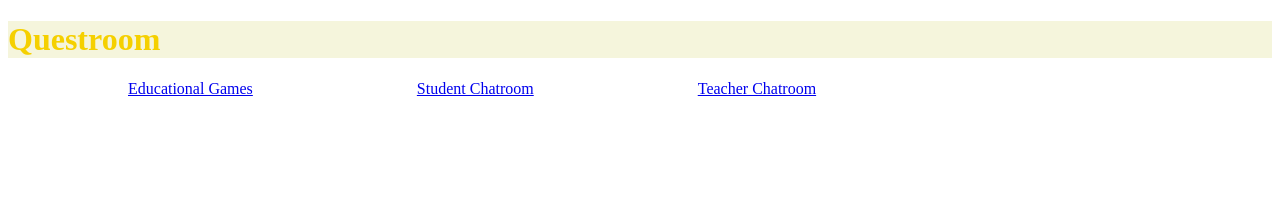
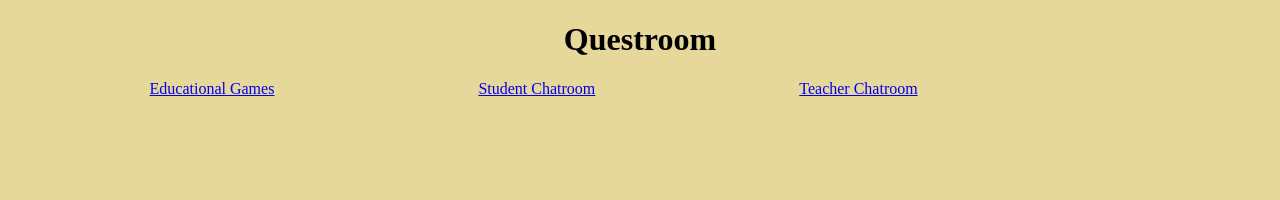
Before and after one commit to Lara7000/Questroom, a plain HTML site: page HomepageHTML.html in a window 1280 px wide. Drawn offline with Linux system fonts and the light colour scheme.

Commit message:
Add files via upload

```diff
--- a/CountdownCSS.css
+++ b/CountdownCSS.css
@@ -1,4 +1,5 @@
 body {
     text-align: center;
     font-size: 18px;
+    background-color: #e6d89a;
 }
--- a/HomepageCSS.css
+++ b/HomepageCSS.css
@@ -1 +1,4 @@
-/*nothing yet*/
+div {
+    margin: 0 auto;
+    background-color: #d91d97;
+}
--- a/HomepageHTML.html
+++ b/HomepageHTML.html
@@ -2,25 +2,23 @@
 <html>
 <head>
 <style>
-    li{ padding: 80px;
+    li{ padding: 100px;
         display:inline;
        margin-top: 15px;
-
-        color:honeydew;
-    }
+       text-align: center;
+        }
     ul{list-style: none;
+        text-align: center;
 
     }
 
-    .top{
 
-        background-color: beige;
-        color: rgb(245, 208, 0);
-    }
     body{
     background-image: url('old_scroll.png');
     background-position-x: center;
-    background-position-y: 30px;
+    background-position-y: 35px;
+    text-align: center;
+    background-color: #e6d89a
 
     }
     div{
@@ -31,12 +29,11 @@
 </head><h1 class="div">  </h1>
 </head><h1 class="top">   Questroom</h1>
 <body>
-<div>
-    <ul>
-        <li> <a href="CountdownHTML.html">Educational Games</a>   </li>
-        <li> <a href="Student_Chat_RoomHTML.html">Student Chatroom</a>   </li>
-        <li> <a href="Teacher_Chat_RoomHTML.html">Teacher Chatroom</a>   </li>
-
+<div class=dvlinks>
+    <ul class="links">
+        <li> <a href="CountdownHTML.html">Educational Games</a></li>
+        <li> <a href="Student_Chat_RoomHTML.html">Student Chatroom</a></li>
+        <li> <a href="Teacher_Chat_RoomHTML.html">Teacher Chatroom</a></li>
     </ul>
 </div>
 
```
Also changed, not shown: CountdownHTML.html (+3 -1 lines).
